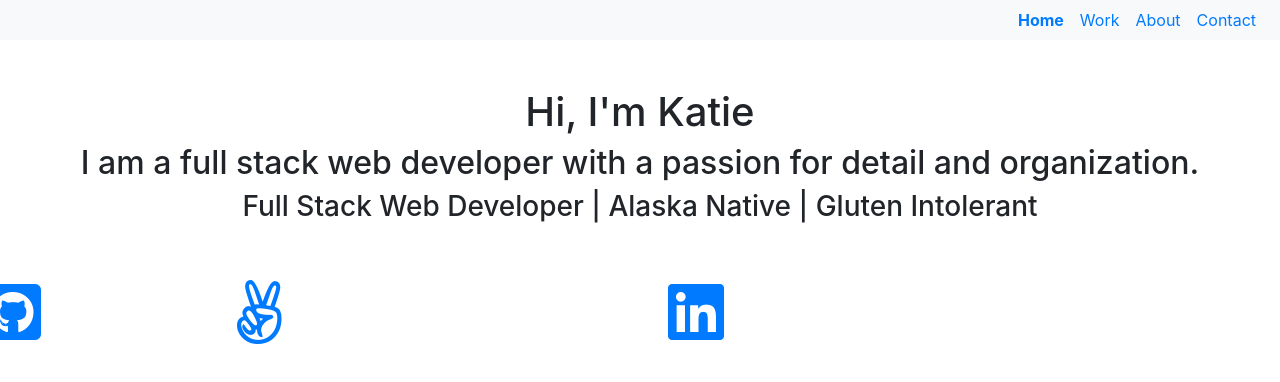
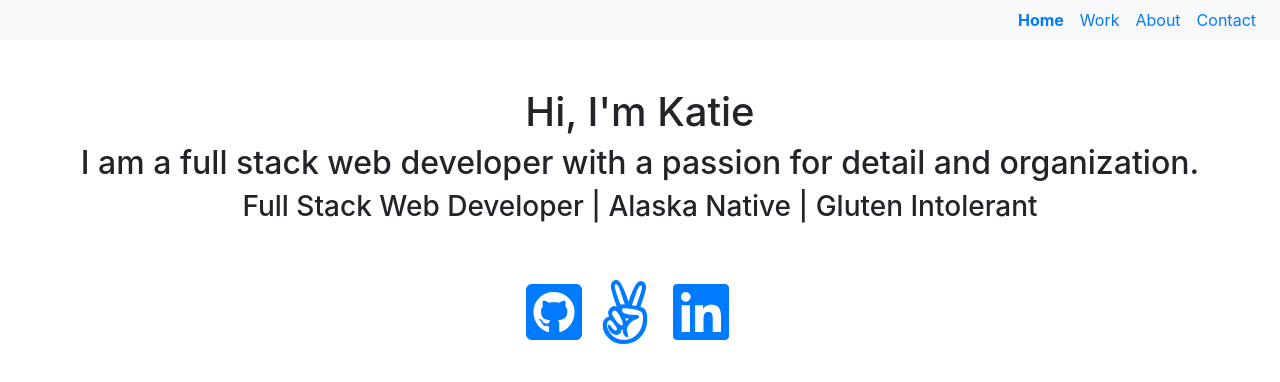
Before and after one commit to KatieJessupMcd/personal-website, a React (Create React App) app: page / in a window 1280 px wide. Shown: the top 382 px of the page. Built offline with nearby package versions, Linux system fonts and the light colour scheme; the HTML template or start-up script is replaced by a standard one.

Commit message:
fixed formatting for about and home page

```diff
--- a/src/AboutPage.js
+++ b/src/AboutPage.js
@@ -8,11 +8,11 @@ class AboutPage extends Component {
       <main>
         <section id="about">
           <div className="row pt-5">
-            <div className="col-6 image-container">
-              <img src={headShot} alt="" className="profile" style={{width: '100%', borderRadius: '50%'}} />
+            <div className="col-6 text-center">
+              <img src={headShot} alt="" className="profile" style={{width: '75%', borderRadius: '50%'}} />
             </div>
 
-            <div className="col-6">
+            <div className="col-5 pt-5">
               <h1>About me</h1>
               <p>
                 I am a fullstack software engineer studying at Rithm School.{' '}
--- a/src/HomePage.js
+++ b/src/HomePage.js
@@ -6,11 +6,15 @@ class HomePage extends Component {
   render() {
     return (
       <div>
-        <div className="HomePage col d-flex align-items-center justify-content-center">
-          <HomePageInfo />
+        <div className="HomePage row">
+          <div className="HomePage col d-flex align-items-center justify-content-center">
+            <HomePageInfo />
+          </div>
         </div>
-        <div className="ContactButtons">
-          <ContactButtons />
+        <div className="ContactButtons row">
+          <div className="ContactButtons col d-flex align-items-center justify-content-center">
+            <ContactButtons />
+          </div>
         </div>
       </div>
     );
```
